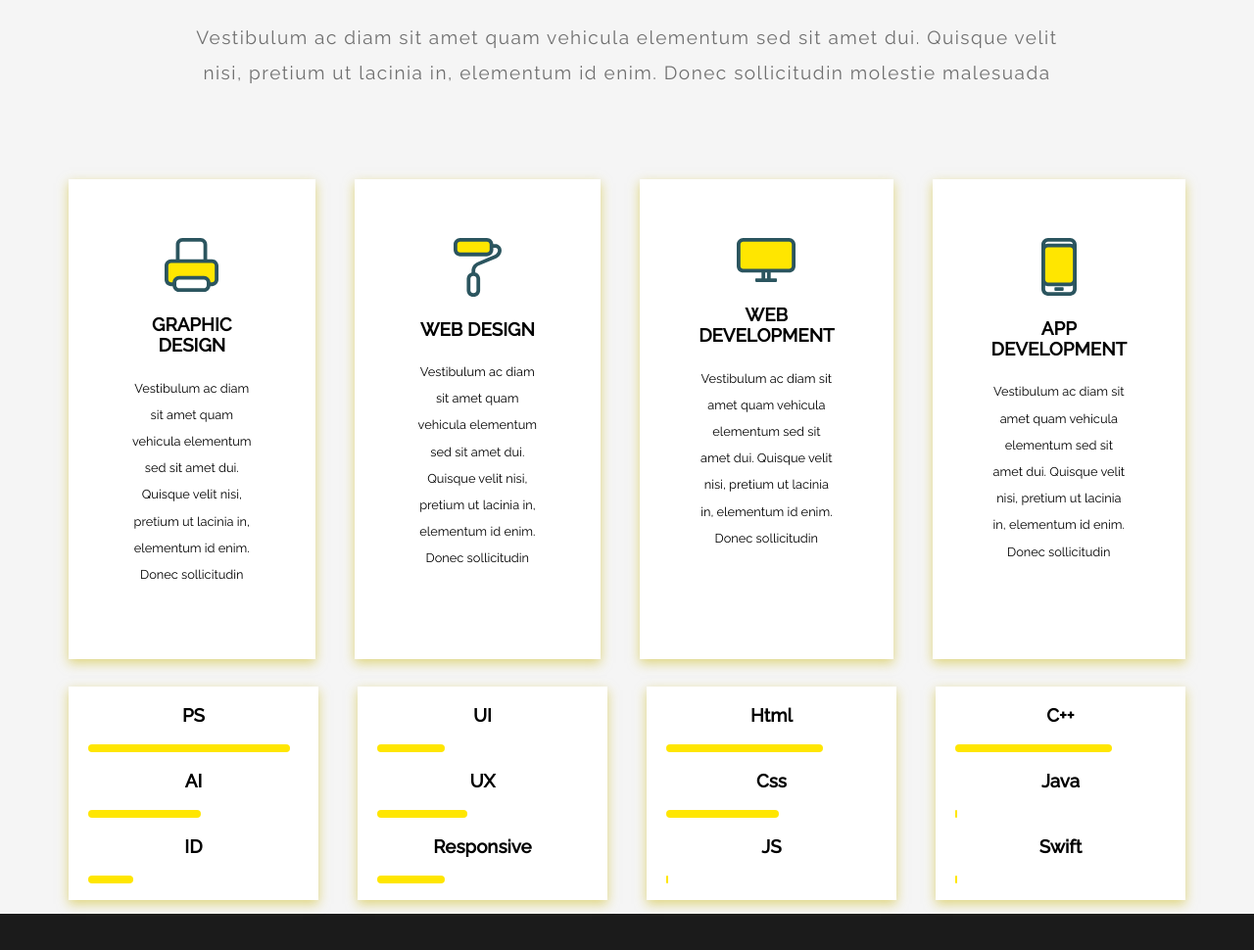
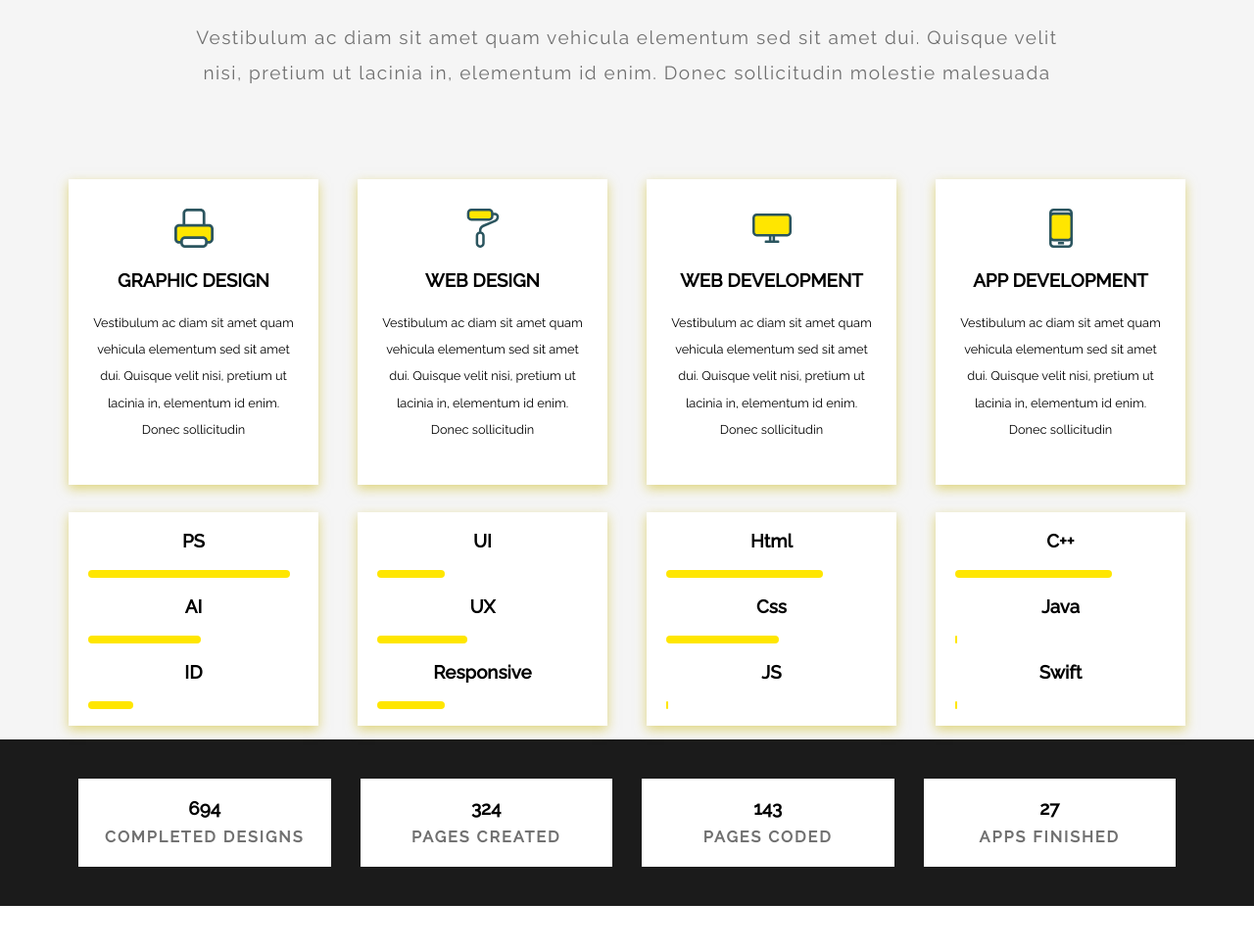
Before and after one commit to Anass-NB/sparkle_project, a plain HTML site: page index.html in a window 1280 px wide. Shown: the part 1452-2422 px from the top of the page at 98% size. Drawn offline with Linux system fonts and the light colour scheme.

Commit message:
transform translate

```diff
--- a/css/style.css
+++ b/css/style.css
@@ -268,9 +268,16 @@ header .links ul a {
     width: 100%;
     box-shadow: #cebd2694 0px 4px 11px 0px;
     margin: 20px 0;
-    padding: 60px;
+    padding: 30px 20px;
     flex: 1;
-
+    transition: .3s;
+}
+.services-content .serv:hover {
+    transform: translateY(-10px);
+}
+.services-content .serv img {
+    height: 40px;
+    width: 40px;
 }
 .services-content .serv .text p{
     font-size: 0.8rem;
```
